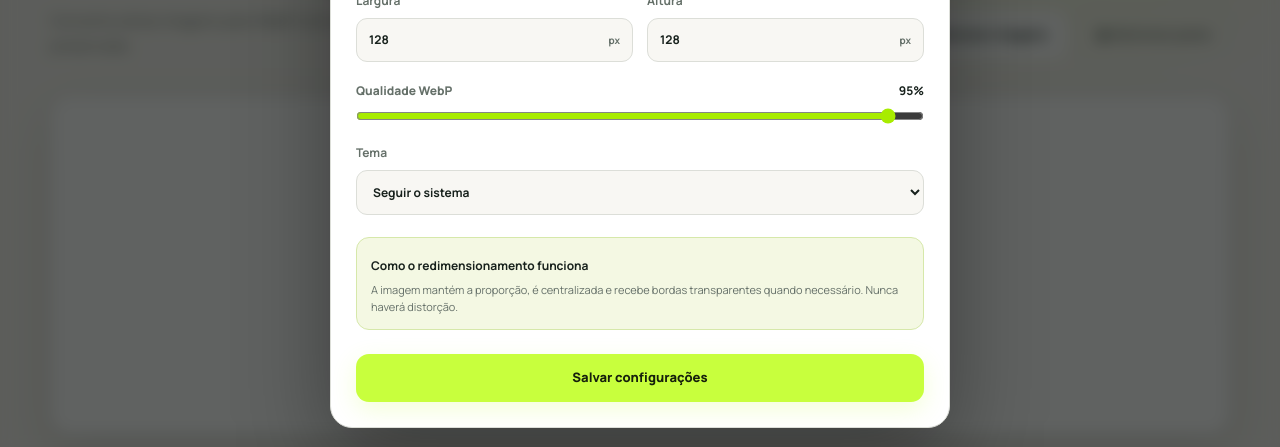
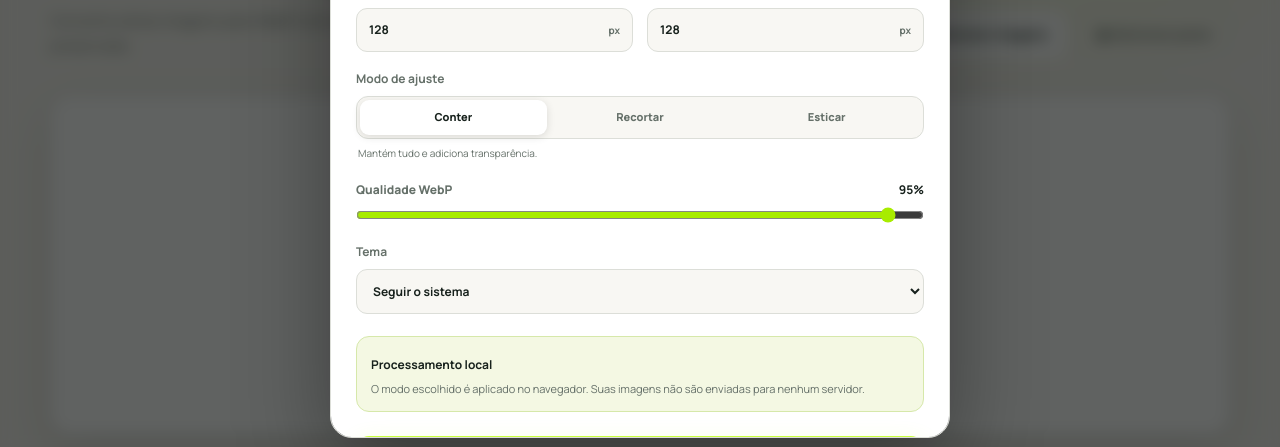
Before and after one commit to rodzinski/WebP-Forge, a Next.js app: page /app in a window 1280 px wide. Both pictures are taken after a click on the button "Abrir configurações". Shown: the part 346-793 px from the top of the page. Built offline with nearby package versions, Linux system fonts and the light colour scheme.

Commit message:
Add image fitting modes

```diff
--- a/app/globals.css
+++ b/app/globals.css
@@ -85,6 +85,7 @@ h1 em { color: var(--muted); font-style: normal; }
 .modal-backdrop { position: fixed; inset: 0; z-index: 40; display: grid; place-items: center; padding: 20px; background: rgba(7, 10, 8, .64); backdrop-filter: blur(8px); }
 .settings-panel { width: min(620px, 100%); max-height: min(820px, calc(100vh - 32px)); overflow-y: auto; background: var(--surface); border: 1px solid var(--line); border-radius: 22px; padding: 25px; box-shadow: 0 30px 90px rgba(0,0,0,.38); }
 .preset-fieldset { border: 0; margin: 0 0 20px; padding: 0; }.preset-fieldset legend { color: var(--text); font-size: 14px; font-weight: 800; }.preset-fieldset > p { color: var(--muted); font-size: 11px; margin: 4px 0 12px; }.preset-grid { display: grid; grid-template-columns: 1fr 1fr; gap: 8px; }.preset-option { display: flex; align-items: center; justify-content: space-between; gap: 12px; min-width: 0; padding: 11px 12px; border: 1px solid var(--line); border-radius: 12px; background: var(--surface-2); color: var(--text); text-align: left; transition: border-color .18s ease, background .18s ease, transform .18s ease; }.preset-option:hover { border-color: var(--accent); transform: translateY(-1px); }.preset-option.selected { border-color: var(--accent); background: color-mix(in srgb, var(--accent) 12%, var(--surface-2)); box-shadow: 0 0 0 1px color-mix(in srgb, var(--accent) 40%, transparent); }.preset-option > span { display: grid; gap: 2px; }.preset-option > span:last-child { flex: 0 0 auto; text-align: right; }.preset-option strong, .preset-option b { font-size: 11px; }.preset-option small { color: var(--muted); font-size: 9px; font-weight: 600; }
+.fit-fieldset { border: 0; margin: 18px 0; padding: 0; }.fit-fieldset legend { color: var(--muted); font-size: 12px; font-weight: 700; margin-bottom: 8px; }.fit-options { display: grid; grid-template-columns: repeat(3, 1fr); padding: 3px; border: 1px solid var(--line); border-radius: 12px; background: var(--surface-2); }.fit-options button { border: 0; border-radius: 9px; padding: 9px 8px; background: transparent; color: var(--muted); font-size: 11px; font-weight: 750; transition: background .18s ease, color .18s ease, box-shadow .18s ease; }.fit-options button:hover { color: var(--text); }.fit-options button.selected { background: var(--surface); color: var(--text); box-shadow: 0 2px 8px rgba(0,0,0,.12); }.fit-fieldset > p { color: var(--muted); font-size: 10px; margin: 7px 2px 0; }
 .modal-header { display: flex; justify-content: space-between; align-items: start; margin-bottom: 25px; }.modal-header h2 { margin: 0; font: 650 30px var(--font-display), sans-serif; letter-spacing: -.04em; }
 .field-grid { display: grid; grid-template-columns: 1fr 1fr; gap: 14px; }.settings-panel label { display: grid; gap: 8px; color: var(--muted); font-size: 12px; font-weight: 700; }
 .number-field { display: flex; align-items: center; border: 1px solid var(--line); background: var(--surface-2); border-radius: 11px; padding-right: 12px; }.number-field input { min-width: 0; width: 100%; border: 0; outline: 0; padding: 12px; color: var(--ink); background: transparent; }.number-field span { color: var(--muted); font-size: 10px; }
--- a/components/app/settings-panel.tsx
+++ b/components/app/settings-panel.tsx
@@ -1,6 +1,6 @@
 "use client";
 
-import { conversionPresets, type ConversionSettings } from "@/lib/conversion-settings";
+import { conversionPresets, fitModeOptions, type ConversionSettings } from "@/lib/conversion-settings";
 
 type SettingsPanelProps = {
   settings: ConversionSettings;
@@ -37,9 +37,21 @@ export function SettingsPanel({ settings, onChange, onClose }: SettingsPanelProp
           <label>Largura <div className="number-field"><input type="number" min="1" max="4096" value={settings.width} onChange={(event) => update({ width: Math.min(4096, Math.max(1, Number(event.target.value))) })} /><span>px</span></div></label>
           <label>Altura <div className="number-field"><input type="number" min="1" max="4096" value={settings.height} onChange={(event) => update({ height: Math.min(4096, Math.max(1, Number(event.target.value))) })} /><span>px</span></div></label>
         </div>
+        <fieldset className="fit-fieldset">
+          <legend>Modo de ajuste</legend>
+          <div className="fit-options">
+            {fitModeOptions.map((option) => (
+              <button type="button" key={option.value} className={settings.fitMode === option.value ? "selected" : ""}
+                aria-pressed={settings.fitMode === option.value} onClick={() => update({ fitMode: option.value })}>
+                {option.name}
+              </button>
+            ))}
+          </div>
+          <p>{fitModeOptions.find((option) => option.value === settings.fitMode)?.description}</p>
+        </fieldset>
         <label className="range-field"><span><b>Qualidade WebP</b><output>{settings.quality}%</output></span><input type="range" min="1" max="100" value={settings.quality} onChange={(event) => update({ quality: Number(event.target.value) })} /></label>
         <label className="select-field">Tema<select value={settings.theme} onChange={(event) => update({ theme: event.target.value as ConversionSettings["theme"] })}><option value="system">Seguir o sistema</option><option value="light">Claro</option><option value="dark">Escuro</option></select></label>
-        <div className="setting-note"><strong>Como o redimensionamento funciona</strong><p>A imagem mantém a proporção, é centralizada e recebe bordas transparentes quando necessário. Nunca haverá distorção.</p></div>
+        <div className="setting-note"><strong>Processamento local</strong><p>O modo escolhido é aplicado no navegador. Suas imagens não são enviadas para nenhum servidor.</p></div>
         <button className="button primary full" onClick={onClose}>Salvar configurações</button>
       </section>
     </div>
--- a/components/landing/desktop-download.tsx
+++ b/components/landing/desktop-download.tsx
@@ -26,7 +26,7 @@ export function DesktopDownload() {
           </Button>
           <a className="desktop-release-link" href="https://github.com/rodzinski/WebP-Forge/releases/latest" target="_blank" rel="noreferrer">Ver notas da versão <span aria-hidden="true">↗</span></a>
         </div>
-        <span className="desktop-meta">Windows 10/11 · x64 · v1.1.0 · 78 MB</span>
+        <span className="desktop-meta">Windows 10/11 · x64 · v1.2.0 · 78 MB</span>
       </Reveal>
 
       <Reveal className="desktop-preview" delay={0.1}>
--- a/components/landing/faq.tsx
+++ b/components/landing/faq.tsx
@@ -3,7 +3,7 @@ import { Reveal } from "@/components/motion/reveal";
 
 const questions = [
   { question: "Minhas imagens são enviadas para algum servidor?", answer: "Não. A leitura, o redimensionamento e a codificação WebP acontecem integralmente no navegador. O servidor entrega apenas a interface da aplicação." },
-  { question: "A imagem fica distorcida ao chegar em 128 × 128?", answer: "Não. O WebP Forge mantém a proporção original, centraliza a imagem e preenche o espaço restante com transparência quando necessário." },
+  { question: "A imagem fica distorcida ao redimensionar?", answer: "No modo Conter, a proporção é preservada e o espaço restante recebe transparência. Você também pode escolher Recortar para preencher sem distorção ou Esticar para ocupar exatamente as dimensões configuradas." },
   { question: "Quais formatos são aceitos?", answer: "A versão web aceita PNG, JPG, JPEG, JFIF, WebP, AVIF, GIF e BMP quando suportados pelo navegador. GIFs usam o primeiro quadro para conversão." },
   { question: "Existe limite de imagens por lote?", answer: "Não impomos um limite artificial. A capacidade prática depende da memória disponível no dispositivo e do tamanho dos arquivos selecionados." },
   { question: "Funciona em celular e tablet?", answer: "Sim. A interface é responsiva e a conversão utiliza APIs disponíveis nos navegadores modernos. Em lotes muito grandes, computadores continuam oferecendo mais memória e desempenho." },
--- a/lib/conversion-settings.ts
+++ b/lib/conversion-settings.ts
@@ -2,6 +2,7 @@ export type ConversionSettings = {
   width: number;
   height: number;
   quality: number;
+  fitMode: "contain" | "crop" | "stretch";
   theme: "system" | "light" | "dark";
 };
 
@@ -18,6 +19,7 @@ export const defaultSettings: ConversionSettings = {
   width: 128,
   height: 128,
   quality: 95,
+  fitMode: "contain",
   theme: "system",
 };
 
@@ -27,3 +29,9 @@ export const conversionPresets: readonly ConversionPreset[] = [
   { id: "commerce", name: "E-commerce", description: "Produtos e catálogos", width: 1200, height: 1200, quality: 90 },
   { id: "social", name: "Social", description: "Publicações quadradas", width: 1080, height: 1080, quality: 90 },
 ];
+
+export const fitModeOptions: readonly { value: ConversionSettings["fitMode"]; name: string; description: string }[] = [
+  { value: "contain", name: "Conter", description: "Mantém tudo e adiciona transparência." },
+  { value: "crop", name: "Recortar", description: "Preenche a área e corta o excedente." },
+  { value: "stretch", name: "Esticar", description: "Preenche exatamente e pode alterar a proporção." },
+];
```
Also changed, not shown: app/app/page.tsx (+6 -4 lines), 1 other file (tests, documents, lock files or other folders).
